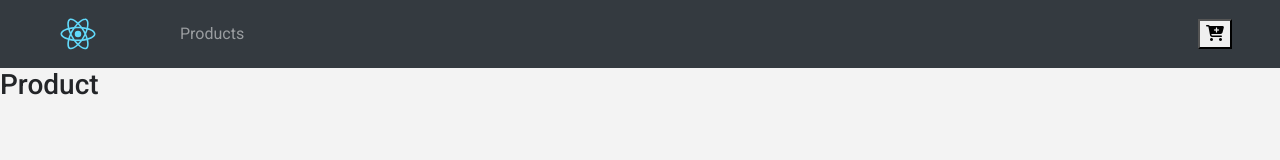
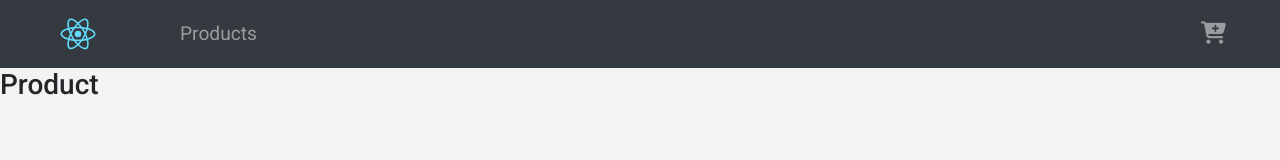
Before and after one commit to triabagus/Store-Recording, a React (Create React App) app: page / in a window 1280 px wide. Shown: the top 160 px of the page. Built offline with nearby package versions, Linux system fonts and the light colour scheme.

Commit message:
NavBar: style for navbar with styled component

```diff
--- a/package.json
+++ b/package.json
@@ -7,7 +7,8 @@
     "react": "^16.13.1",
     "react-dom": "^16.13.1",
     "react-router-dom": "^5.2.0",
-    "react-scripts": "0.9.5"
+    "react-scripts": "0.9.5",
+    "styled-components": "^5.1.1"
   },
   "devDependencies": {},
   "scripts": {
--- a/src/App.css
+++ b/src/App.css
@@ -4,6 +4,7 @@
   --mainWhite: #f3f3f3;
   --mainDark: #232528;
   --mainYellow: #ffa400;
+  --textWhite:rgba(255,255,255,.5);
 }
 
 body {
--- /dev/null
+++ b/src/components/Button.js
@@ -0,0 +1,15 @@
+import styled from 'styled-components';
+
+export const ButtonContainer = styled.button`
+text-transform:capitalize;
+font-size:1.4rem;
+background:transparent;
+border:0;
+color:var(--textWhite);
+transition:all 0.3s ease-in-out !important;
+
+/* pseudo selectors work as well */
+&:hover {
+    color:#ffffff;
+}
+`;
--- a/src/components/Navbar.js
+++ b/src/components/Navbar.js
@@ -1,12 +1,15 @@
 import React, { Component } from 'react';
 import { Link } from 'react-router-dom';
 import Logo from '../logo.svg';
+import { ButtonContainer } from './Button';
+
+import styled from 'styled-components';
 
 class Navbar extends Component {
 
     render() {
         return (
-            <nav className="navbar navbar-expand-sm navbar-dark px-sm-5 bg-dark">
+            <NavWrapper className="navbar navbar-expand-sm navbar-dark px-sm-5">
                 {/*
                 https://www.iconfinder.com/icons/1243689/call_phone_icon
                 Creative Commons (Attribution 3.0 Unported);
@@ -23,13 +26,28 @@ class Navbar extends Component {
                     </li>
                 </ul>
                 <Link to="/cart" className="ml-auto">
-                    <button>
-                        <i className="fas fa-cart-plus" />
-                    </button>
+                    <ButtonContainer>
+                        <span>
+                            <i className="fas fa-cart-plus" />
+                        </span>
+                    </ButtonContainer>
                 </Link>
-            </nav>
+            </NavWrapper>
         );
     }
 }
 
+const NavWrapper = styled.nav`
+    background:#343a40!important;
+    .nav-link{
+        color:var(--textWhite)!important;
+        font-size:1.2rem;
+        text-transform:capitalize;
+        transition:all 0.3s ease-in-out !important;
+    }
+    .nav-link:hover{
+        color:#ffffff!important;
+    }
+`;
+
 export default Navbar;
```
Also changed, not shown: 1 other file (tests, documents, lock files or other folders).
